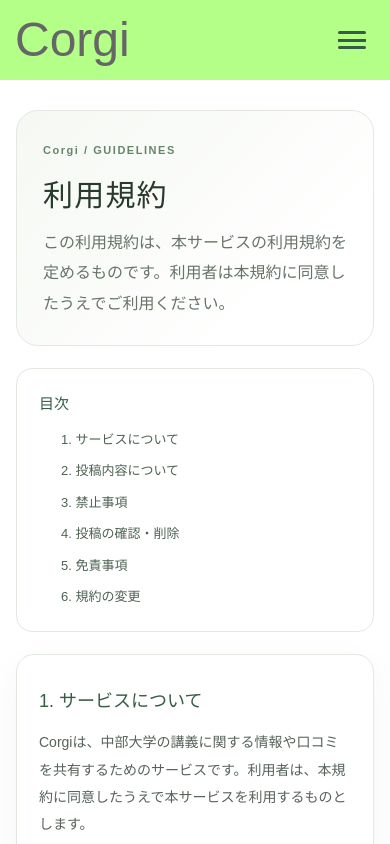
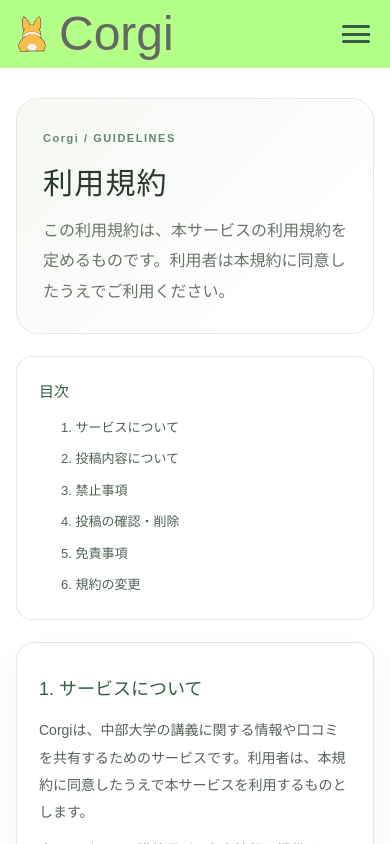
Before and after one commit to Shicoku/d-project, a Next.js app: page /terms in a window 390 px wide. Shown: the top 844 px of the page. Built offline with nearby package versions, Linux system fonts and the light colour scheme; a web font is replaced by a local one.

Commit message:
スマホ表示を調整

```diff
--- a/app/components/header.tsx
+++ b/app/components/header.tsx
@@ -2,6 +2,7 @@
 
 import { useState } from "react";
 import Link from "next/link";
+import Image from "next/image";
 import styles from "../styles/header.module.css";
 
 export default function Header() {
@@ -9,30 +10,35 @@ export default function Header() {
 
   return (
     <header className={styles.header}>
-      <div>
-        <p className={styles.text}>
-          <Link href="/">Corgi</Link>
-        </p>
-      </div>
+      <Link className={styles.brand} href="/" aria-label="Corgi ホーム">
+        <Image className={styles.logo} src="/corgi.svg" alt="" width={48} height={48} priority />
+        <span className={styles.text}>Corgi</span>
+      </Link>
 
       <button
         className={`${styles.toggleIcon} ${menuOpen ? styles.open : ""}`}
         onClick={() => setMenuOpen(!menuOpen)}
         aria-label="メニュー"
         aria-expanded={menuOpen}
-      ></button>
+        aria-controls="site-menu"
+      >
+        <span className={styles.visuallyHidden}>メニュー</span>
+      </button>
 
-      {menuOpen && (
-        <div className={styles.menu}>
-          <div className={styles.menuItem}>
-            <Link href="/classes" onClick={() => setMenuOpen(false)}>講義一覧</Link>
-          </div>
+      <nav
+        id="site-menu"
+        className={`${styles.menu} ${menuOpen ? styles.menuOpen : ""}`}
+        aria-label="メインメニュー"
+        aria-hidden={!menuOpen}
+      >
+        <div className={styles.menuItem}>
+          <Link href="/classes" onClick={() => setMenuOpen(false)}>講義一覧</Link>
+        </div>
 
-          <div className={styles.menuItem}>
-            <Link href="/terms" onClick={() => setMenuOpen(false)}>利用規約</Link>
-          </div>
+        <div className={styles.menuItem}>
+          <Link href="/terms" onClick={() => setMenuOpen(false)}>利用規約</Link>
         </div>
-      )}
+      </nav>
     </header>
   );
 }
--- a/app/styles/header.module.css
+++ b/app/styles/header.module.css
@@ -1,11 +1,31 @@
 .header {
+  position: relative;
+  z-index: 30;
   display: flex;
   align-items: center;
   width: 100%;
-  height: 5rem;
+  min-height: 5rem;
   background: #b3ff87;
   justify-content: space-between;
-  padding-right: 24px;
+  padding: 0 24px 0 15px;
+  box-sizing: border-box;
+}
+
+.brand {
+  display: inline-flex;
+  align-items: center;
+  gap: 10px;
+  min-width: 0;
+  color: inherit;
+  text-decoration: none;
+}
+
+.logo {
+  display: block;
+  width: 48px;
+  height: 48px;
+  object-fit: contain;
+  flex: 0 0 auto;
 }
 
 .postLink {
@@ -27,10 +47,18 @@
 
 @media (max-width: 480px) {
   .text {
-    font-size: 1.8rem;
+    font-size: 1.7rem;
   }
   .header {
-    padding-right: 14px;
+    min-height: 4.25rem;
+    padding: 0 10px 0 12px;
+  }
+  .logo {
+    width: 40px;
+    height: 40px;
+  }
+  .brand {
+    gap: 7px;
   }
   .postLink {
     padding: 9px 12px;
@@ -40,24 +68,30 @@
 .text {
   margin: 0;
   font-size: 3rem;
-  margin-left: 15px;
   color: #666;
+  line-height: 1;
 }
 
-.text a {
-  color: inherit;
-  text-decoration: none;
-  transition: color 160ms ease;
-}
-
-.text a:hover {
+.brand:hover .text {
   color: #355c27;
 }
 
-.text a:focus-visible {
+.brand:focus-visible {
   border-radius: 3px;
   outline: 2px solid currentColor;
   outline-offset: 4px;
+}
+
+.visuallyHidden {
+  position: absolute;
+  width: 1px;
+  height: 1px;
+  padding: 0;
+  margin: -1px;
+  overflow: hidden;
+  clip: rect(0, 0, 0, 0);
+  white-space: nowrap;
+  border: 0;
 }
 
 /* ハンバーガーメニュー */
@@ -116,6 +150,7 @@
   position: fixed;
   top: 0;
   left: 0;
+  right: 0;
   width: 100%;
   height: 100vh;
   height: 100dvh;
@@ -130,6 +165,16 @@
   gap: 14px;
   z-index: 10;
   animation: menuFadeIn 180ms ease-out both;
+  visibility: hidden;
+  opacity: 0;
+  pointer-events: none;
+  overflow-y: auto;
+}
+
+.menuOpen {
+  visibility: visible;
+  opacity: 1;
+  pointer-events: auto;
 }
 
 .menuItem {
@@ -176,3 +221,18 @@
     transition: none;
   }
 }
+
+@media (max-width: 480px) {
+  .menu {
+    padding: 18px 16px;
+  }
+
+  .menuItem {
+    width: 100%;
+    font-size: 19px;
+  }
+
+  .menuItem a {
+    padding: 16px 20px;
+  }
+}
```
